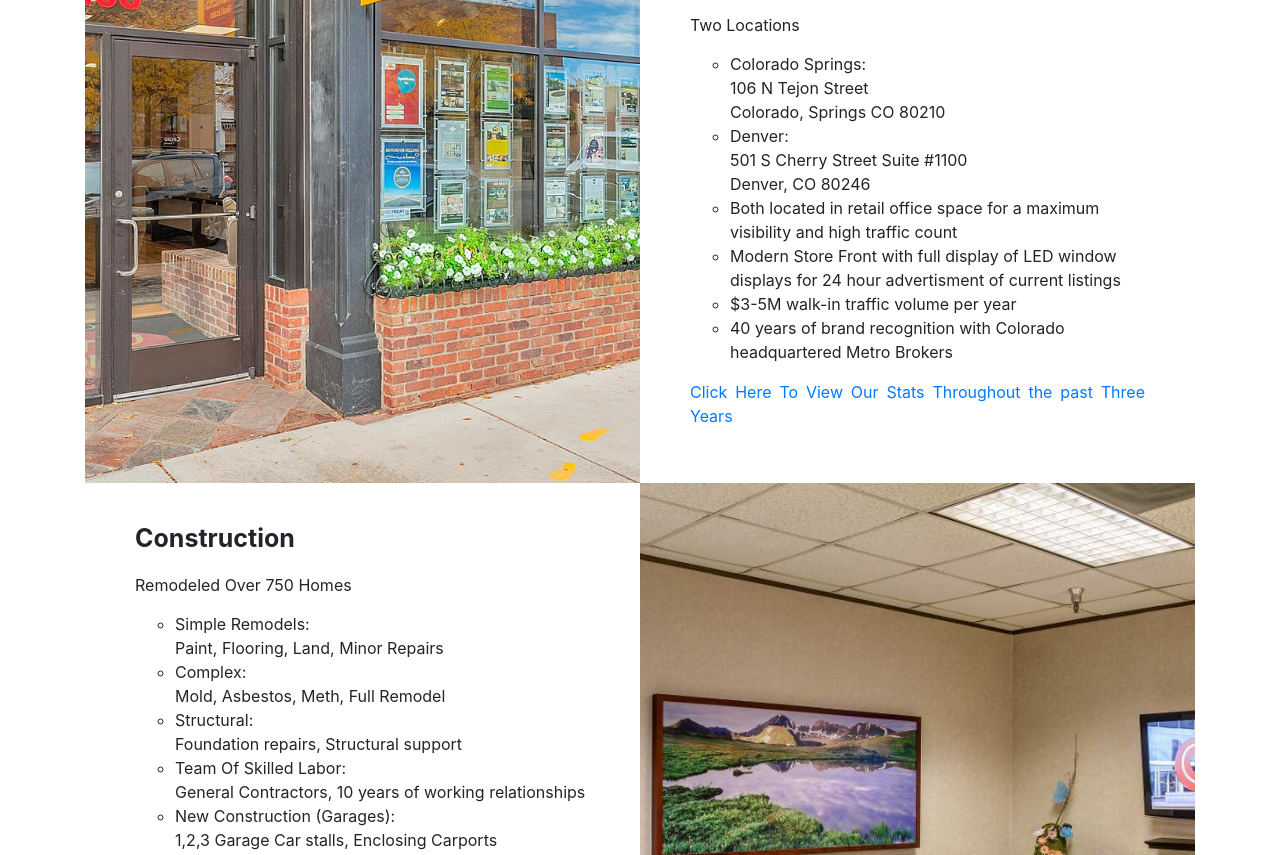
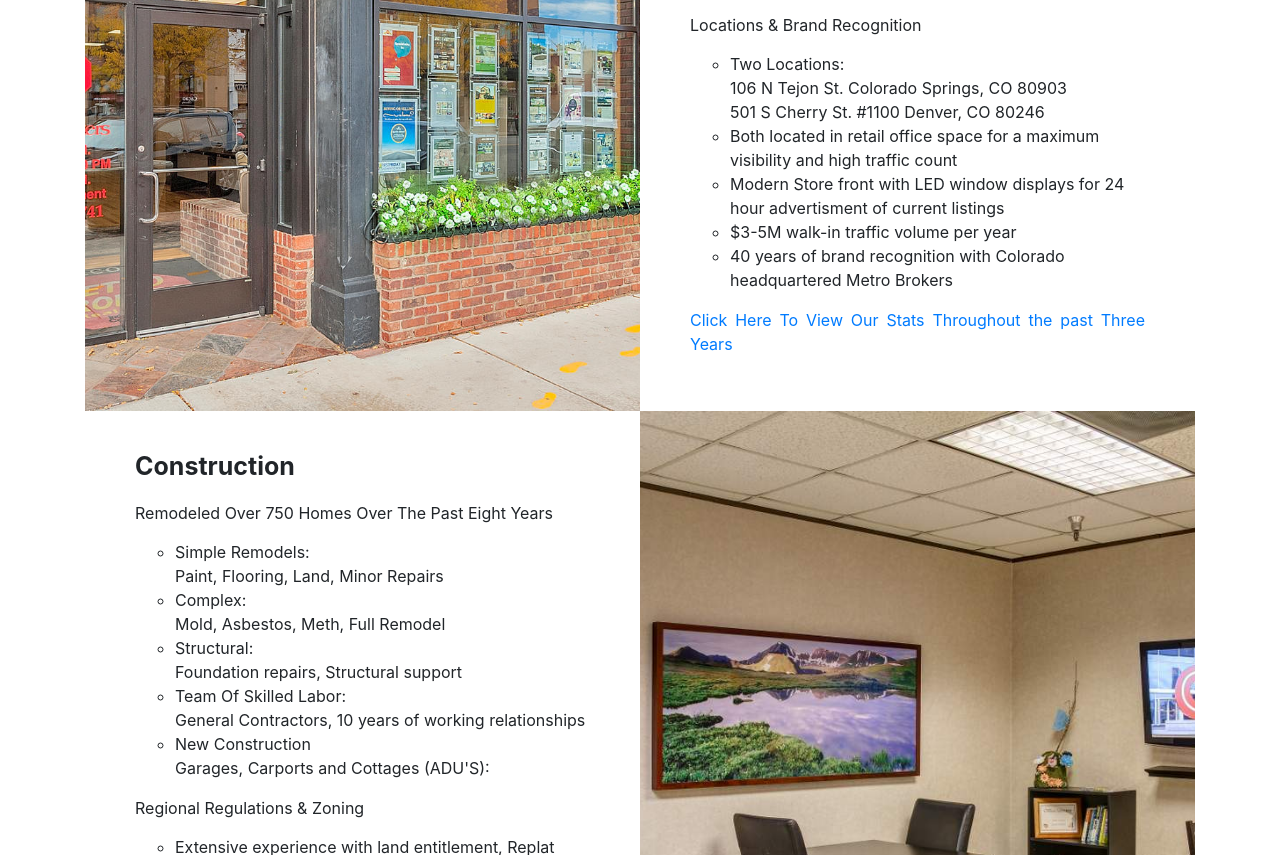
Before and after one commit to kaivont85/Metro-Real-Estate-Group, a plain HTML site: page services.html in a window 1280 px wide. Shown: the part 372-1227 px from the top of the page. Drawn offline with nearby package versions, Linux system fonts and the light colour scheme.

Commit message:
changing verbiage on services

```diff
--- a/services.html
+++ b/services.html
@@ -128,7 +128,7 @@
         <div class="content-container">
           <h5>Brokerage</h5>
           <p>
-            Agent Count <br>
+           Real Estate Sales, Investments & Consulting <br>
             <ul style="list-style-type:circle">
               <li>Currently 18 licensed brokers and growing</li>
               <li>Local market expertise</li>
@@ -138,16 +138,13 @@
             </ul>
             </p>
           <p>
-            Two Locations <br>
+           Locations & Brand Recognition <br>
             <ul style="list-style-type:circle">
-            <li>Colorado Springs: <br>
-               106 N Tejon Street <br>
-               Colorado, Springs CO 80210 </li>
-            <li>Denver: <br>
-                501 S Cherry Street Suite #1100 <br>
-                Denver, CO 80246</li>
+            <li>Two Locations:<br></li>
+               106 N Tejon St. Colorado Springs, CO 80903<br>
+               501 S Cherry St. #1100 Denver, CO 80246
             <li>Both located in retail office space for a maximum visibility and high traffic count</li>
-            <li>Modern Store Front with full display of LED window displays for 24 hour advertisment of current listings</li>
+            <li>Modern Store front with LED window displays for 24 hour advertisment of current listings</li>
             <li>$3-5M walk-in traffic volume per year</li>
             <li>40 years of brand recognition with Colorado headquartered Metro Brokers</li>
             </ul>
@@ -163,7 +160,7 @@
         <div class="content-container">
           <h5>Construction</h5>
           <p>
-            Remodeled Over 750 Homes <br>
+            Remodeled Over 750 Homes Over The Past Eight Years <br>
             <ul style="list-style-type:circle">
             <li> Simple Remodels: <br>
                     Paint, Flooring, Land, Minor Repairs <br></li>
@@ -173,8 +170,8 @@
                  Foundation repairs, Structural support <br> </li>
             <li> Team Of Skilled Labor: <br>
                  General Contractors, 10 years of working relationships <br> </li>
-            <li> New Construction (Garages): <br>
-                  1,2,3 Garage Car stalls, Enclosing Carports<br> </li>
+            <li> New Construction <br>
+                  Garages, Carports and Cottages (ADU'S): <br> </li>
             </ul>
            </p>
           <p>
```
